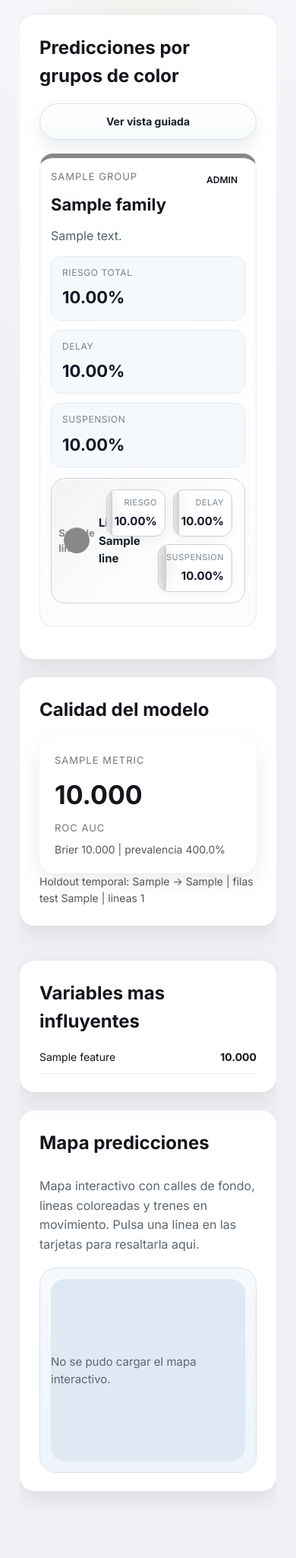
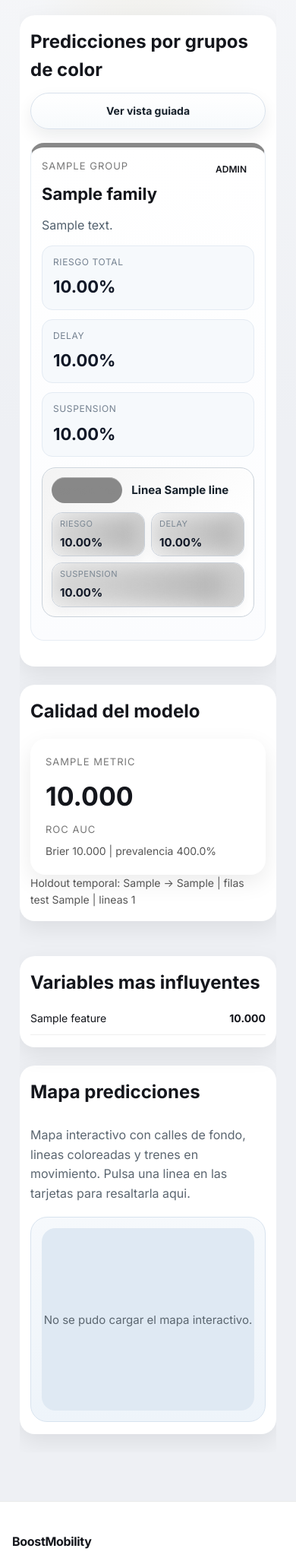
Before and after one commit to marioUCM/ucm-gidia-pd2-amcf-ws, a Flask app: template web/templates/metro.html in a window 390 px wide. Shown: the part 223-2273 px from the top of the page at 76% size. Run offline with Flask 3, Linux system fonts and the light colour scheme; the template is opened without the code that fills it: most values are stand-ins (such as "Sample title", 1, 10 or a date in 2020); parts of the project's set-up code (start-up, migrations or seed data) failed here and were passed over.

Commit message:
ui metro finalizada movil

```diff
--- a/web/static/css/mobile.css
+++ b/web/static/css/mobile.css
@@ -258,6 +258,44 @@ body {
         font-size: 0.75rem;
         text-align: center;
     }
+
+    /*OPTIMIZACIONES PARA LA PÁGINA DE METRO (MÓVIL GENERAL)*/
+
+    /* Forzar tipografía fluida basada en el ancho de pantalla para que nunca rompa */
+    .metro-page .hero-card h2 {
+        font-size: clamp(1.85rem, 7vw, 2.75rem) !important;
+    }
+
+    .metro-page .hero-score {
+        font-size: clamp(1.6rem, 6vw, 2.2rem) !important;
+    }
+
+    .metro-page .focus-group-top h4 {
+        font-size: clamp(1.5rem, 5.5vw, 2rem) !important;
+    }
+
+    /* Reducir los márgenes internos para ganar área de lectura útil */
+    .metro-page .hero-card,
+    .metro-page .empty-card,
+    .metro-page .section {
+        padding: 16px 14px !important;
+    }
+
+    /* El resumen de estadísticas se ve gigante en 1 sola columna;
+       mantener 2 columnas hace que sea mucho más compacto y elegante */
+    .metro-page .focus-group-summary {
+        grid-template-columns: repeat(2, 1fr) !important;
+        gap: 10px !important;
+    }
+
+    .metro-page .focus-group-summary strong {
+        font-size: 20px !important;
+    }
+
+    /* Separar el botón flotante del título cuando colapsen verticalmente */
+    .metro-page .section-header {
+        gap: 12px !important;
+    }
 }
 
 /* Tablet adjustments (768px - 1024px) */
@@ -344,4 +382,35 @@ body.nav-drawer-open .site-header * {
         min-height: 420px;  /* Le damos espacio de sobra para la gráfica de 400px */
         overflow: visible;  /* Prevenimos que el navegador recorte las burbujas lateralmente */
     }
+
+    /* Ajustes críticos para teléfonos muy estrechos */
+    .metro-page .metro-meta {
+        flex-direction: column;
+        gap: 8px !important;
+        padding: 10px 12px !important;
+    }
+
+    /* Rediseño táctil para las filas de líneas de metro (Métricas debajo del nombre) */
+    .metro-page .line-prob-row {
+        grid-template-columns: 1fr !important; /* Rompe el diseño horizontal a vertical */
+        gap: 12px !important;
+        padding: 12px !important;
+    }
+
+    .metro-page .line-prob-metrics {
+        justify-content: flex-start !important; /* Alinea los indicadores a la izquierda */
+        width: 100% !important;
+        gap: 8px !important;
+    }
+
+    .metro-page .line-prob-metric {
+        flex: 1 1 calc(50% - 4px) !important; /* Distribuye las métricas al 50% del ancho cada una */
+        text-align: left !important;
+        padding: 6px 10px !important;
+    }
+
+    .metro-page .line-prob-metric::before,
+    .metro-page .line-prob-metric::after {
+        width: 100% !important; /* Ajuste para el fondo de llenado de la métrica */
+    }
 }
```
Also changed, not shown: web/services/metro_service.py (+4 -4 lines).
